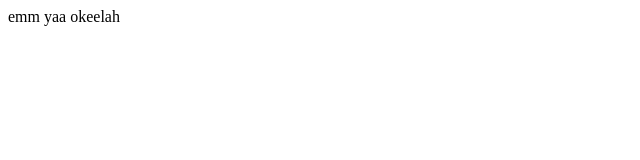
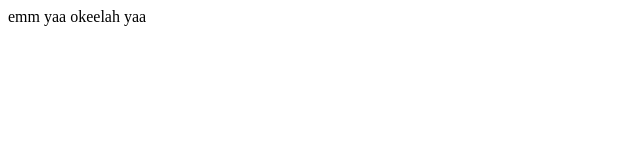
Before and after one commit to ininining/web-basic-seal, a plain HTML site: page about.html in a window 1280 px wide. Shown: the full height of the page, 0-640 px from the left. Drawn offline with Linux system fonts and the light colour scheme.

Commit message:
add file about html 1

```diff
--- a/about.html
+++ b/about.html
@@ -7,6 +7,6 @@
     <title>Document</title>
 </head>
 <body>
-    emm yaa okeelah
+    emm yaa okeelah yaa
 </body>
 </html>
```
